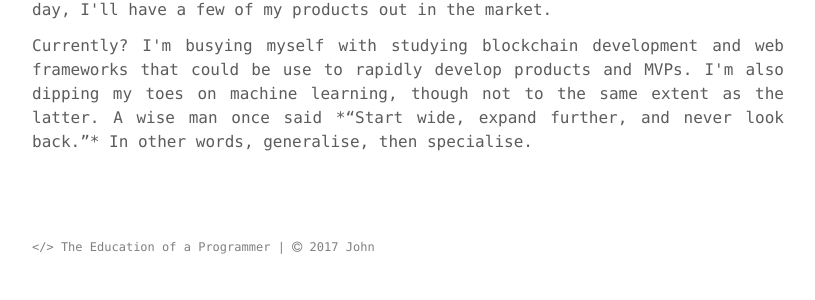
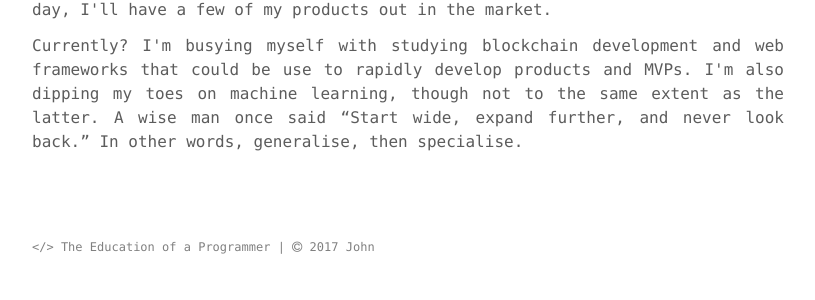
Before and after one commit to jpamata/jpamata.github.io, a Jekyll site: the page built from about.md, in a window 1280 px wide. Shown: the part 1133-1433 px from the top of the page, without its empty margins (232-1047 px from the left). Built offline with Jekyll 4.4.1, drawn with Linux system fonts in a browser that asks for light colours.

Commit message:
Update about.md

```diff
--- a/about.md
+++ b/about.md
@@ -10,4 +10,4 @@ permalink: /about/
 <p align="justify">I'm also a disciplined goal setter. Every year, I'd set up goals for myself and accomplish them. Thanks to that habit, it brought me some joys and skills in life: I learned to play the guitar, the piano, started hitting the gym and am strong enough to deadlift my bodyweight, and lately, learned some niche fields in computer science - natural language processing and machine learning.</p>
 <p align="justify">On the topic of CS, I was never the guy who was into computers, even though I came from a technical school, Don Bosco Technical Institute - Makati. In time though, I have found that it is indeed a rewarding path to take in life. </p>
 <p align="justify">Why? Because I like creating and shipping things. If you think about it, in the world we live today, it just something magical that you could have an idea, put it into reality, and ship it to the public solely through great use of your skill and the abundant computational power everywhere. That's the exact vision that is just enchanting about studying computer science, and one day, I'll have a few of my products out in the market.</p>
-<p align="justify">Currently? I'm busying myself with studying blockchain development and web frameworks that could be use to rapidly develop products and MVPs. I'm also dipping my toes on machine learning, though not to the same extent as the latter. A wise man once said *“Start wide, expand further, and never look back.”* In other words, generalise, then specialise.
+<p align="justify">Currently? I'm busying myself with studying blockchain development and web frameworks that could be use to rapidly develop products and MVPs. I'm also dipping my toes on machine learning, though not to the same extent as the latter. A wise man once said <i>“Start wide, expand further, and never look back.”</i> In other words, generalise, then specialise.
```
